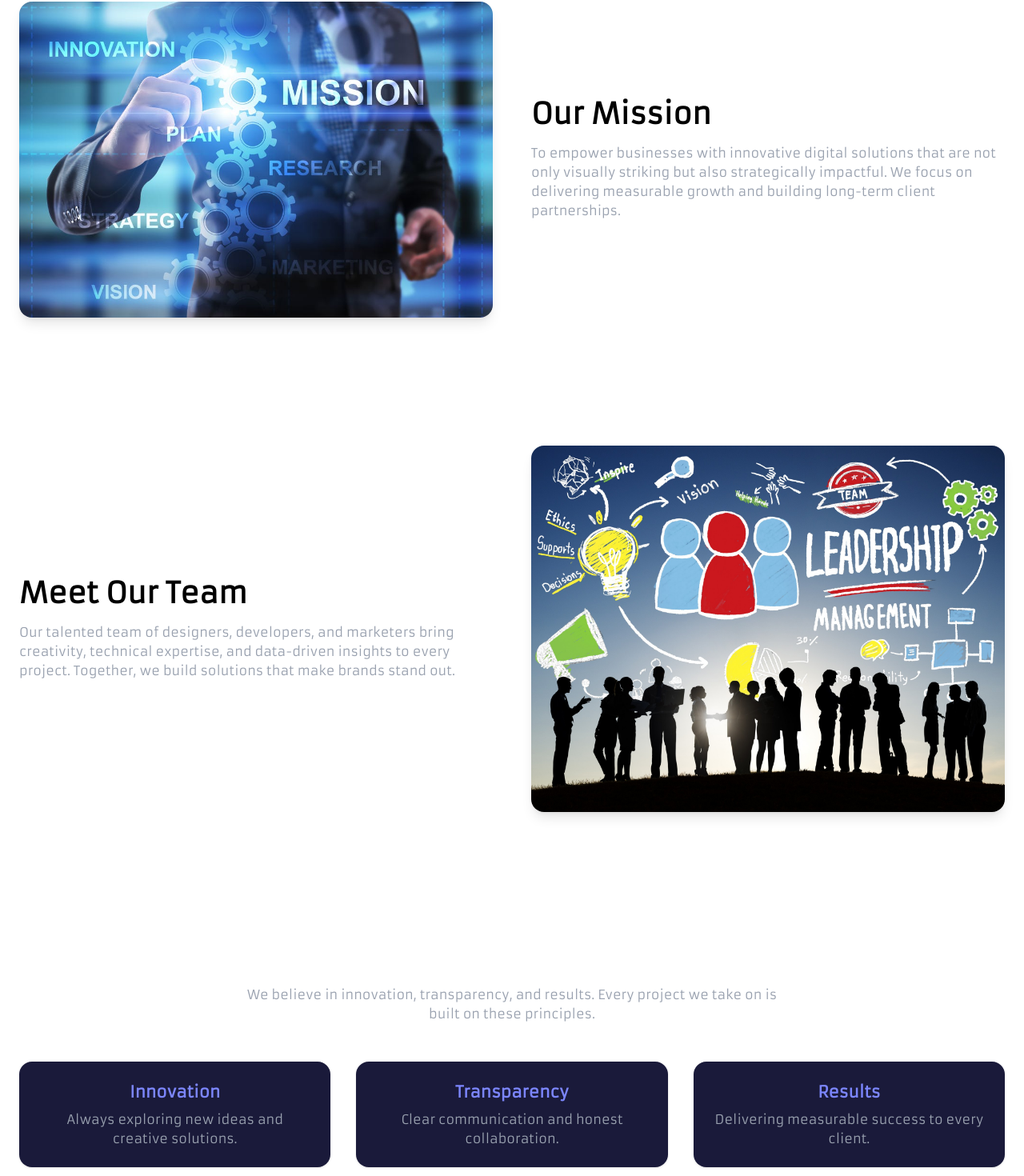
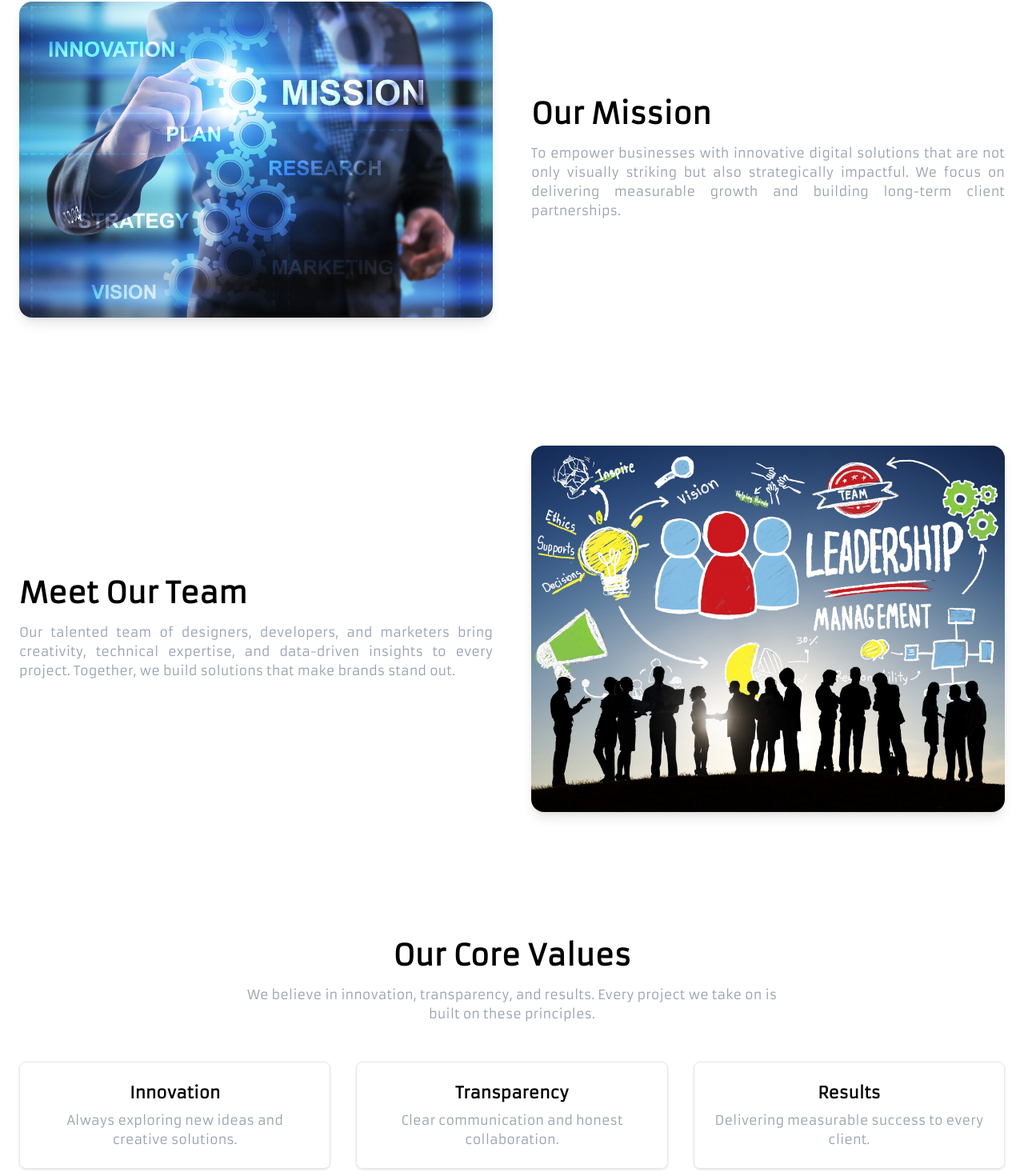
Before and after one commit to Rokon744/elevixor, a Next.js app: page /about in a window 1280 px wide. Shown: the part 638-2108 px from the top of the page at 80% size. Built offline with nearby package versions, Linux system fonts and the light colour scheme.

Commit message:
fix somes

```diff
--- a/src/components/Abouts/AboutValue.jsx
+++ b/src/components/Abouts/AboutValue.jsx
@@ -8,14 +8,14 @@ const fadeUp = {
 
 const AboutValue = () => {
   return (
-    <section className="container mx-auto px-6 py-20 text-center">
+    <section className="container mx-auto px-6 py-10 md:py-20 text-center">
       <motion.div
         initial="hidden"
         whileInView="visible"
         viewport={{ once: false, amount: 0.3 }}
         variants={fadeUp}
       >
-        <h2 className="text-3xl md:text-4xl font-semibold text-white">
+        <h2 className="text-3xl md:text-4xl font-semibold">
           Our Core Values
         </h2>
         <p className="mt-4 max-w-2xl mx-auto text-gray-400">
@@ -43,9 +43,9 @@ const AboutValue = () => {
               whileInView="visible"
               viewport={{ once: false, amount: 0.3 }}
               variants={fadeUp}
-              className="p-6 bg-[#1a1a3a] rounded-2xl shadow hover:shadow-lg transition"
+              className="p-6 rounded-lg shadow-sm border border-gray-200"
             >
-              <h3 className="text-xl font-bold text-indigo-400">
+              <h3 className="text-xl font-bold">
                 {value.title}
               </h3>
               <p className="mt-2 text-gray-400">{value.desc}</p>
--- a/src/components/Abouts/OurMission.jsx
+++ b/src/components/Abouts/OurMission.jsx
@@ -10,7 +10,7 @@ const fadeUp = {
 
 const OurMission = () => {
   return (
-    <section className="container mx-auto px-6 py-20 grid md:grid-cols-2 items-center gap-12">
+    <section className="container mx-auto px-6 py-10 md:py-20 grid md:grid-cols-2 items-center gap-12">
       <motion.div
         initial="hidden"
         animate="visible"
@@ -32,7 +32,7 @@ const OurMission = () => {
         <h2 className="text-3xl md:text-4xl font-semibold">
           Our Mission
         </h2>
-        <p className="mt-4 text-gray-400">
+        <p className="mt-4 text-gray-400 text-justify">
           To empower businesses with innovative digital solutions that are not
           only visually striking but also strategically impactful. We focus on
           delivering measurable growth and building long-term client
--- a/src/components/Abouts/OurTeam.jsx
+++ b/src/components/Abouts/OurTeam.jsx
@@ -10,7 +10,7 @@ const fadeUp = {
 
 const OurTeam = () => {
   return (
-    <section className="py-20">
+    <section className="py-10 md:py-20">
       <div className="container mx-auto px-6 grid md:grid-cols-2 items-center gap-12">
         <motion.div
           initial="hidden"
@@ -21,7 +21,7 @@ const OurTeam = () => {
           <h2 className="text-3xl md:text-4xl font-semibold">
             Meet Our Team
           </h2>
-          <p className="mt-4 text-gray-400">
+          <p className="mt-4 text-gray-400 text-justify">
             Our talented team of designers, developers, and marketers bring
             creativity, technical expertise, and data-driven insights to every
             project. Together, we build solutions that make brands stand out.
--- a/src/components/ContactComp/FAQSection.jsx
+++ b/src/components/ContactComp/FAQSection.jsx
@@ -57,11 +57,11 @@ const FAQSection = () => {
             whileInView={{ opacity: 1, y: 0 }}
             transition={{ duration: 0.5, delay: index * 0.1 }}
             viewport={{ once: true }}
-            className="bg-gradient-to-br from-[#16163a] to-[#241c44] rounded-lg shadow-md border border-indigo-700 overflow-hidden"
+            className="border border-gray-200 rounded-md mb-4 overflow-hidden"
           >
             <button
               onClick={() => toggleFAQ(index)}
-              className="w-full flex justify-between items-center px-5 py-4 text-left text-white font-medium"
+              className="w-full flex justify-between items-center px-5 py-4 text-left font-semibold"
             >
               {faq.question}
               <FaChevronDown
--- a/src/components/Home/Team.jsx
+++ b/src/components/Home/Team.jsx
@@ -42,7 +42,7 @@ const card = {
 
 export default function Team() {
   return (
-    <section className="py-16">
+    <section className="py-5 md:py-16">
       <div className="px-4">
         {/* Heading */}
         <motion.h2
--- a/src/components/Home/Testimonials.jsx
+++ b/src/components/Home/Testimonials.jsx
@@ -80,8 +80,8 @@ function Responsive() {
   };
 
   return (
-    <section className="">
-      <div className="container mx-auto px-6 py-16">
+    <section className="px-6 py-5 md:py-10">
+      <div className="container mx-auto">
         <h2 className="text-3xl md:text-4xl font-bold mb-10 text-center">
           What Our Clients Say
         </h2>
--- a/src/pages/Home.jsx
+++ b/src/pages/Home.jsx
@@ -14,7 +14,7 @@ export default function Home() {
   return (
     <div className="">
       <Navbar />
-      <div className="px-6 py-12 container mx-auto">
+      <div className="px-6 pt-12 container mx-auto">
         <Hero />
         <OurServices />
         <WhyChooseUs />
```
